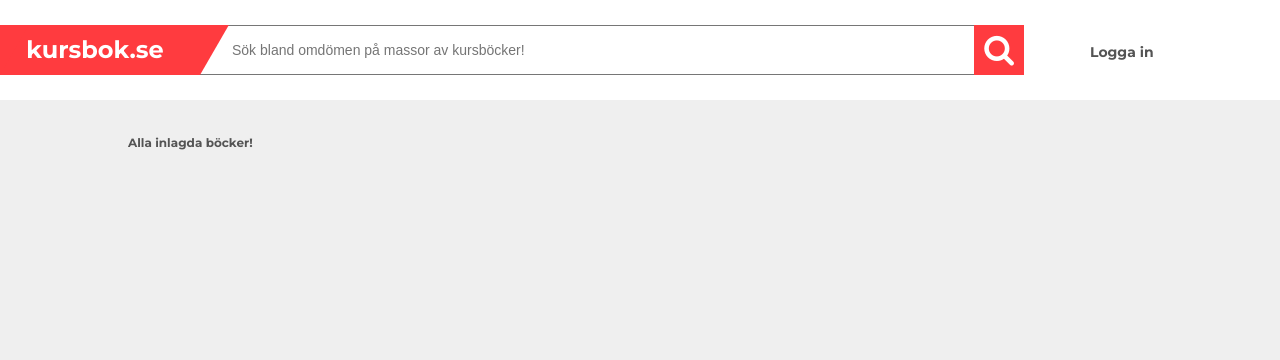
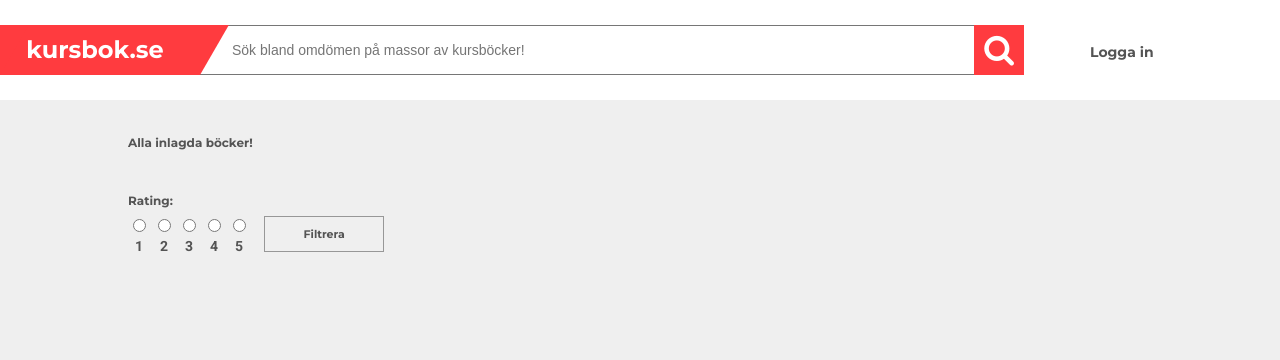
Before and after one commit to esplito/literature-site, a PHP site: page /literature-site/pages/results.php in a window 1280 px wide. Shown: the top 360 px of the page. Run offline with PHP 8.4, Linux system fonts and the light colour scheme.

Commit message:
Created HTML and CSS for filtration on result page

```diff
--- a/assets/php/result-process.php
+++ b/assets/php/result-process.php
@@ -2,10 +2,11 @@
 
     //Kommer hit om man klickar på "Visa Alla" under startsidan.
 
-    if(isset($_POST['show__all-btn'])){
+    if(isset($_POST['show__all-btn']) || isset($_POST['filter-btn'])){
 
     //Hämtar från databas
     $sql = "SELECT ROUND(AVG(rating_by_user), 0) AS average, highest.book_ISBN,book_title,book_picture, book_releashed_year, review_table.rating_by_user FROM book_table AS highest JOIN review_table ON review_table.book_ISBN = highest.book_ISBN GROUP BY highest.book_ISBN ORDER BY average DESC";
+
     $result = mysqli_query($connection, $sql);
 
     while($rows = $result ->fetch_assoc()){
@@ -23,7 +24,9 @@
     echo '</a>';
     echo '</div>';
     echo '<div class="section__bookinfo">';
+    echo '<a href="../pages/book.php?b=' . $bookISBN . '">';
     echo '<h1 class="label--smaller">' . $titlerow . '</h1>';
+    echo '</a>';
     echo '<p class="label--tiny">' . $releaserow . '</p>';
     echo '<div class="rating__small">';
 
--- a/assets/styles/modules/_img.css
+++ b/assets/styles/modules/_img.css
@@ -3,7 +3,7 @@
 }
 
 .img__book--small{
-	height: 120px;
+	width: 90px;
 }
 
 .img__book--medium{
--- a/assets/styles/modules/_label.css
+++ b/assets/styles/modules/_label.css
@@ -32,6 +32,12 @@
 	margin-right: 5px;
 }
 
+.label--radio{
+	display: inline-block;
+	margin-right: 6px;
+	margin-left: 7px;
+}
+
 .label--v-centered{
 	height: 30px;
 	display: flex;
--- a/assets/styles/modules/_section.css
+++ b/assets/styles/modules/_section.css
@@ -3,9 +3,18 @@
 	font-family: 'Montserrat', sans-serif;
 }
 
+.section--inline{
+	display: inline-block;
+	float: left;
+}
+
+.section--small-margin-l{
+	margin-left: 15px;
+}
+
 .section__title--smaller{
-		font-size: 12px;
-		float: left;
+	font-size: 12px;
+	float: left;
 }
 
 .section__title--bigger{
@@ -19,6 +28,10 @@
 
 .section__title--left{
 	text-align: left;
+}
+
+.section__title--f{
+	margin-right: 15px;
 }
 
 .section__row{
@@ -59,6 +72,7 @@
 .section__col-4--left{
 	float:left;
 }
+
 .section__col-m-6{
 	width: 100%;
 	float: 	left;
@@ -100,8 +114,9 @@
 }
 
 .section__bookinfo{
+	float: left;
+	margin-left: 20px;
 	text-align: left;
-	margin-left: 120px;
 }
 
 .section__divider{
--- a/pages/results.php
+++ b/pages/results.php
@@ -17,13 +17,38 @@
 			<div class="section__row">
 				<h1 class="section__title section__title--smaller section__title--left">Alla inlagda böcker!</h1>
 			</div>
+			<div class="section__row section__row--align-l">
+				<h1 class="section__title section__title--smaller section__title--left section__title--f">Rating: </h1>
+				<form action="" method="post">
+					<div class="section__col-12 section__col-4--left">
+						<div class="section--inline">
+						  <input type="radio" name="rating" value="1">
+						  <input type="radio" name="rating" value="2">
+						  <input type="radio" name="rating" value="3">
+						  <input type="radio" name="rating" value="4">
+						  <input type="radio" name="rating" value="5">
+						  <div>
+						  	  <span class="label label--default label--radio">1</span>
+							  <span class="label label--default label--radio">2</span>
+							  <span class="label label--default label--radio">3</span>
+							  <span class="label label--default label--radio">4</span>
+							  <span class="label label--default label--radio">5</span>
+						  </div>
+					    </div>
+					    <div class="section--inline section--small-margin-l">
+						  <button type="submit" name="filter-btn" class="btn btn--default btn--smaller">Filtrera</button>
+						</div>
+					</div>
+				</form>
+			</div>
+
 			<div class="section__row">
 				<div class="section__col-m-6">
 					<?php include '../assets/php/result-process.php'; ?> <!-- Visar alla böcker -->
 				</div>
 				<div class="section__col-m-6">
 				</div>
-				</div>
+			</div>
 		</div>
 	</div>
 	<div class="modal">
```
